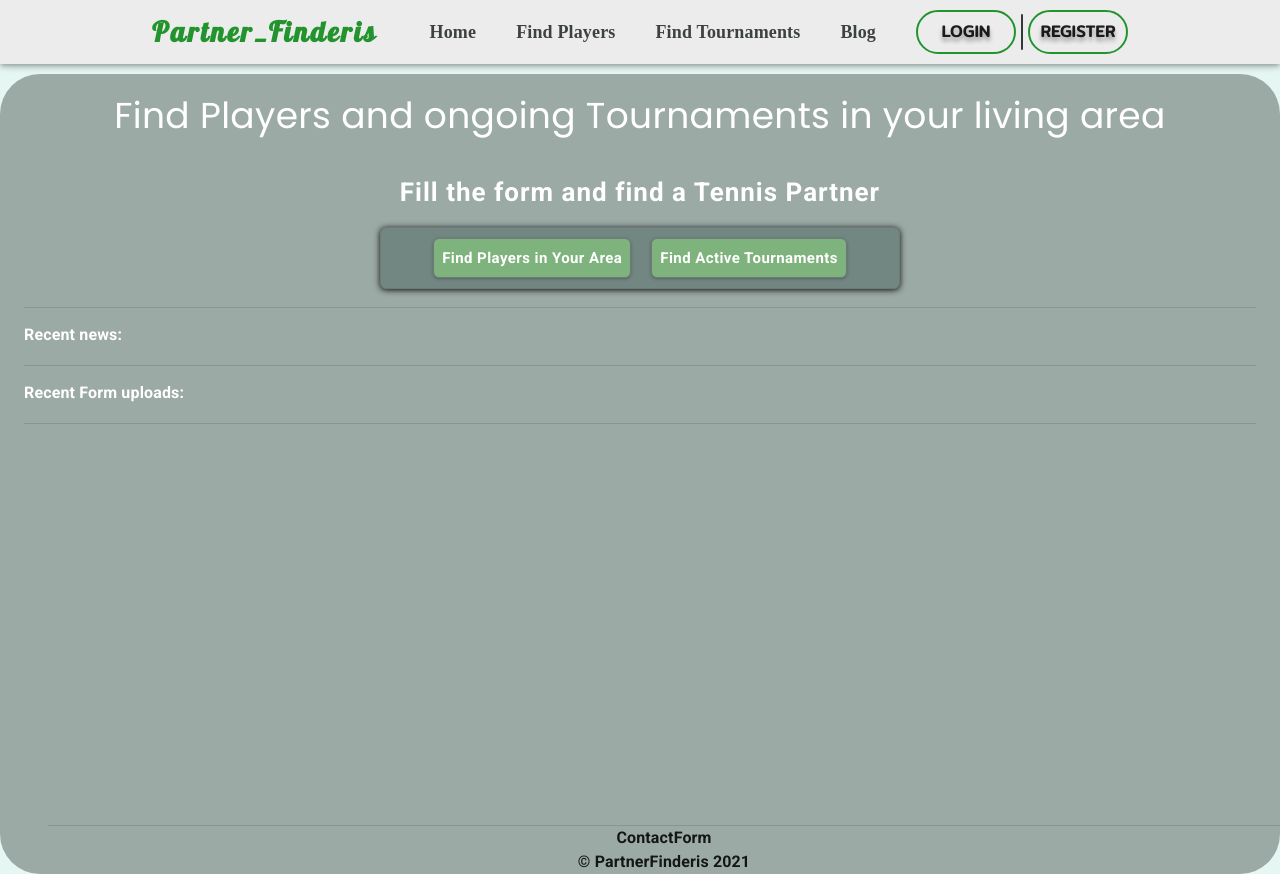
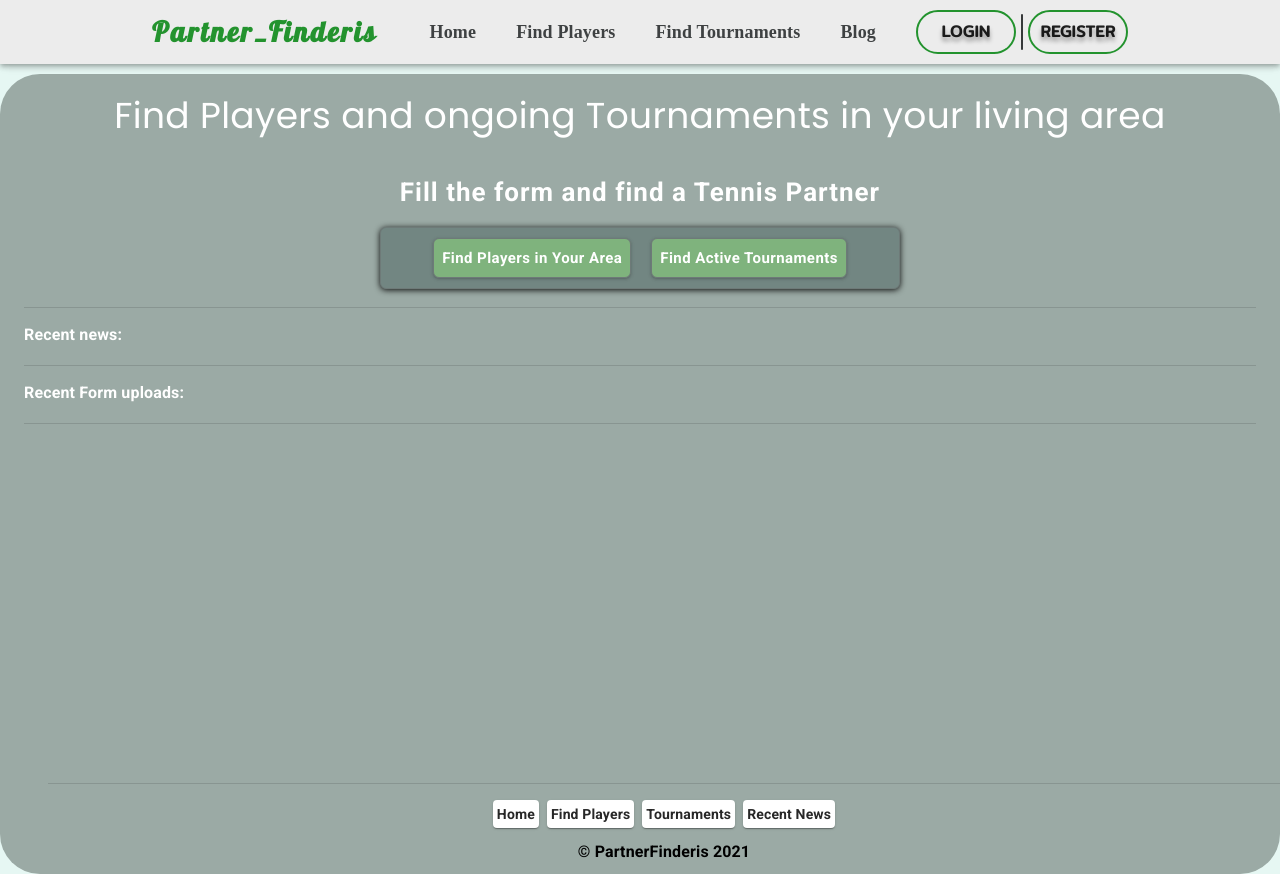
Before and after one commit to TadasSipavicius/Searching-Partner-Website, a React (Create React App) app in the folder Client/: page / in a window 1280 px wide. Shown: the top 874 px of the page. Built offline with nearby package versions, Linux system fonts and the light colour scheme; no server answers; a web font is replaced by a local one.

Commit message:
Added links in ContactForm

```diff
--- a/Client/package.json
+++ b/Client/package.json
@@ -4,7 +4,10 @@
   "private": true,
   "dependencies": {
     "@auth0/auth0-react": "^1.5.0",
+    "@emotion/react": "^11.7.0",
+    "@emotion/styled": "^11.6.0",
     "@material-ui/core": "^4.11.4",
+    "@mui/material": "^5.2.3",
     "@testing-library/jest-dom": "^5.11.4",
     "@testing-library/react": "^11.1.0",
     "@testing-library/user-event": "^12.1.10",
--- a/Client/src/App.tsx
+++ b/Client/src/App.tsx
@@ -36,17 +36,15 @@ export default function App() {
             <Route exact path='/blog' component={React.lazy(() => import('./Pages/Blog'))}/>
             <Route exact path='/createpost' component={React.lazy(() => import('./Pages/CreatePost'))}/>
             <Route exact path='/loginrequirement' component={React.lazy(() => import('./Pages/LoginRequirement'))}/>
-
             <ProtectedRoute
               component= {React.lazy(() => import('./Pages/Profile'))}
               exact
               path="/profile"
-              />
+            />
             <ProtectedAdminRoute
+              component= {React.lazy(() => import('./Pages/CreateBlog'))}
               path="/createblog"
               exact
-              component= {React.lazy(() => import('./Pages/CreateBlog'))}
-
             />
             <Route exact component={React.lazy(() => import('./Pages/PageNotFound'))}/>
           </Switch>
--- a/Client/src/Components/ContactForm.tsx
+++ b/Client/src/Components/ContactForm.tsx
@@ -1,18 +1,40 @@
 import { Container, createStyles, Divider, makeStyles, Theme, Typography } from '@material-ui/core';
 import React from 'react';
-
+import Paper from '@mui/material/Paper';
+import Stack from '@mui/material/Stack';
+import { styled } from '@mui/material/styles';
+import { Link } from 'react-router-dom';
 const useStyles = makeStyles( (theme: Theme) =>
     createStyles({
         contactForm: {
             position: "absolute",
             bottom: 0,
             textAlign: "center"
+        },
+        links:{
+            textDecoration: "none",
+            color: "#272727",
+            "&:hover": {
+                color: theme.palette.primary.main
+            }
+        },
+        year:{
+            marginBottom: 10,
+            color: "black"
         }
     }))
+
+const newLocal = ({ theme }) => ({
+    ...theme.typography.body2,
+    padding: theme.spacing(0.5),
+    textAlign: 'center',
+});
+const Item = styled(Paper)(newLocal);
 
 const getCurrentYear = () =>{
     return new Date().getFullYear();
 }
+
 export default function ContactForm(){
 
     const classes = useStyles();
@@ -20,10 +42,36 @@ export default function ContactForm(){
     return(
         <Container className={classes.contactForm}>
             <Divider />
-            <Typography>
-                ContactForm
-            </Typography>
-            <Typography>
+            <Stack
+                direction="row"
+                justifyContent="center"
+                alignItems="center"
+                spacing={1}
+                mt={2}
+                mb={1.5}
+            >
+                <Item>
+                    <Link to='/' className={classes.links}>
+                        Home
+                    </Link>
+                </Item>
+                <Item>
+                    <Link to='/findplayers' className={classes.links}>
+                        Find Players
+                    </Link>
+                </Item>
+                <Item>
+                    <Link to='/findtournaments' className={classes.links}>
+                        Tournaments
+                    </Link>
+                </Item>
+                <Item>
+                    <Link to='/blog' className={classes.links}>
+                        Recent News
+                    </Link>
+                </Item>
+            </Stack>
+            <Typography className={classes.year}>
                 © PartnerFinderis {getCurrentYear()}
             </Typography>
         </Container>
```
Also changed, not shown: 2 other files (tests, documents, lock files or other folders).
